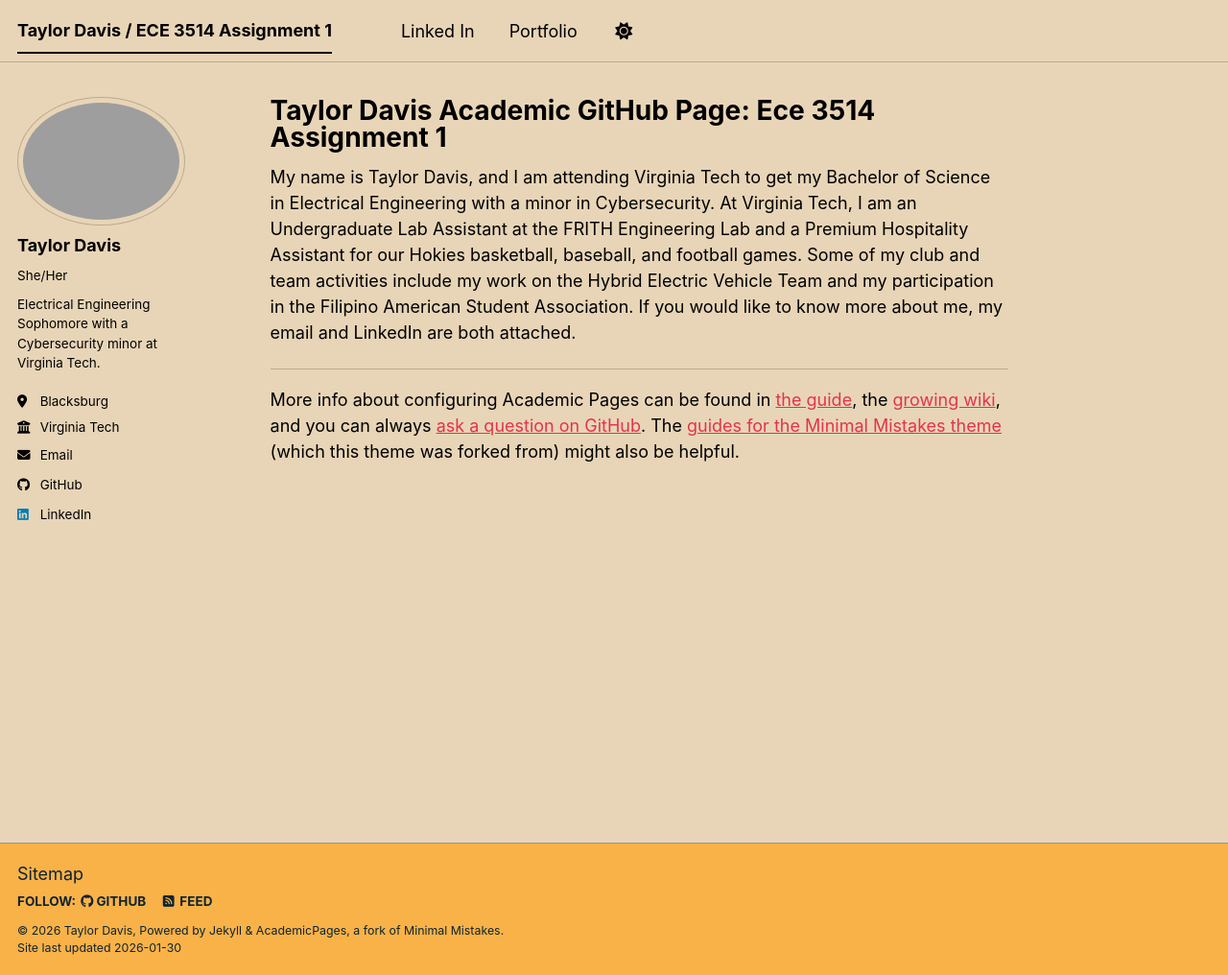
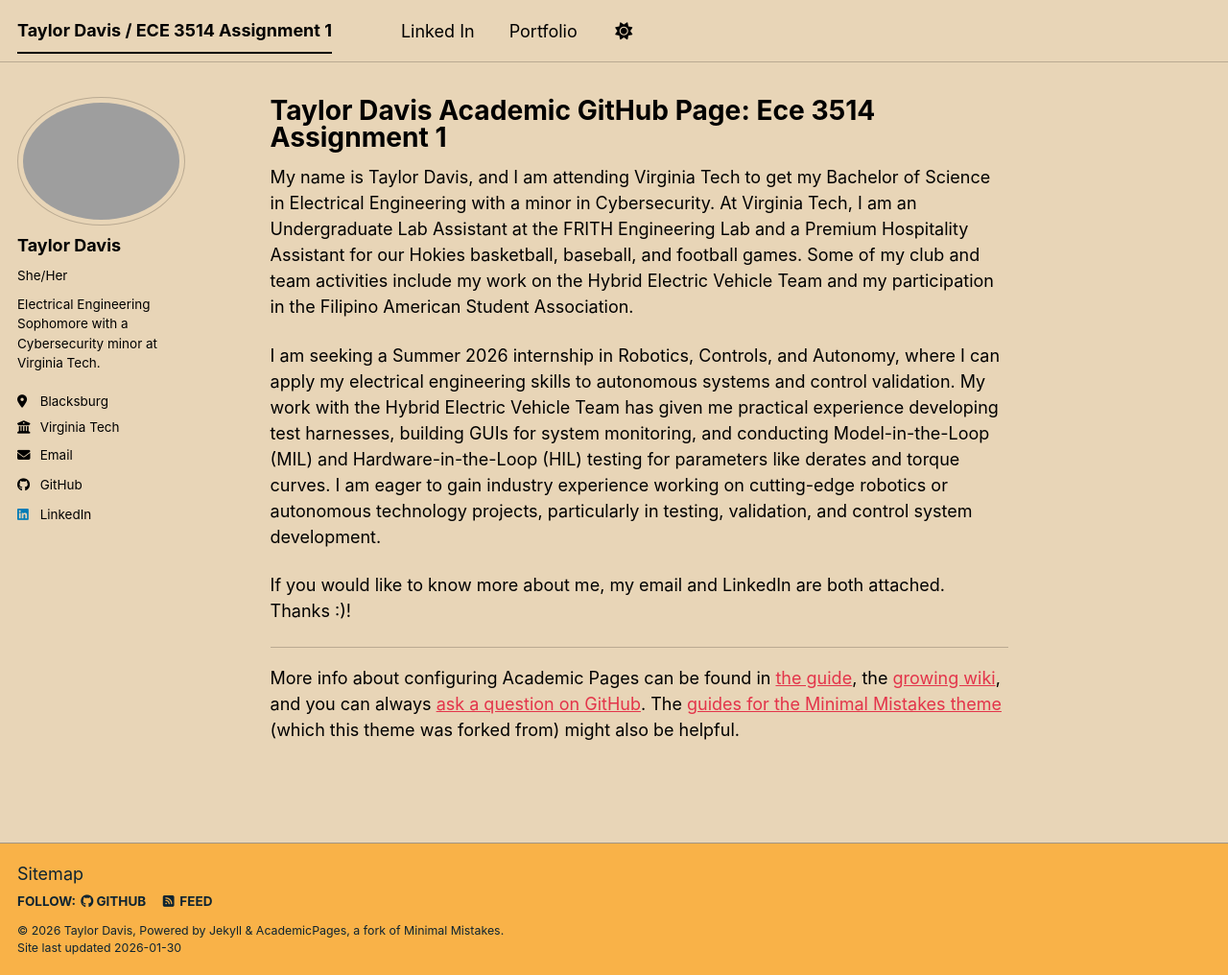
Before and after one commit to taylord05/taylord05.github.io, a Jekyll site: the page built from _pages/about.md, in a window 1280 px wide and 1016 px high. Shown: the whole window at 96% size. Built offline with Jekyll 4.4.1, drawn with Linux system fonts in a browser that asks for light colours; a script bundle is joined from its source files by our own code; library files that are not in the unit come from our copies.

Commit message:
Adding more to the front page

```diff
--- a/_pages/about.md
+++ b/_pages/about.md
@@ -7,7 +7,11 @@ redirect_from:
   - /about.html
 ---
 
-My name is Taylor Davis, and I am attending Virginia Tech to get my Bachelor of Science in Electrical Engineering with a minor in Cybersecurity. At Virginia Tech, I am an Undergraduate Lab Assistant at the FRITH Engineering Lab and a Premium Hospitality Assistant for our Hokies basketball, baseball, and football games. Some of my club and team activities include my work on the Hybrid Electric Vehicle Team and my participation in the Filipino American Student Association. If you would like to know more about me, my email and LinkedIn are both attached.
+My name is Taylor Davis, and I am attending Virginia Tech to get my Bachelor of Science in Electrical Engineering with a minor in Cybersecurity. At Virginia Tech, I am an Undergraduate Lab Assistant at the FRITH Engineering Lab and a Premium Hospitality Assistant for our Hokies basketball, baseball, and football games. Some of my club and team activities include my work on the Hybrid Electric Vehicle Team and my participation in the Filipino American Student Association.
+
+I am seeking a Summer 2026 internship in Robotics, Controls, and Autonomy, where I can apply my electrical engineering skills to autonomous systems and control validation. My work with the Hybrid Electric Vehicle Team has given me practical experience developing test harnesses, building GUIs for system monitoring, and conducting Model-in-the-Loop (MIL) and Hardware-in-the-Loop (HIL) testing for parameters like derates and torque curves. I am eager to gain industry experience working on cutting-edge robotics or autonomous technology projects, particularly in testing, validation, and control system development.
+
+If you would like to know more about me, my email and LinkedIn are both attached. Thanks :)!
 
 
 ------
```
